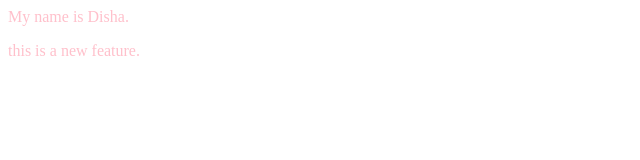
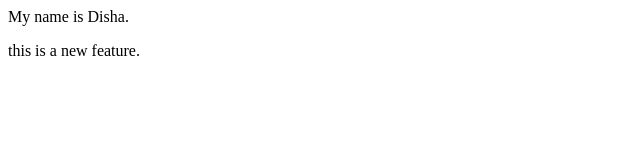
Before and after one commit to Disha1619/localrepo, a plain HTML site: page index.html in a window 1280 px wide. Shown: the whole page, without its empty margins (0-640 px from the left). Drawn offline with Linux system fonts and the light colour scheme.

Commit message:
adding changes

```diff
--- a/index.html
+++ b/index.html
@@ -1,6 +1,2 @@
-
-<head>
-    <link rel="stylesheet" href="style.css">
-  </head>
-  <p> My name is Disha.</p>
+ <p> My name is Disha.</p>
   <p> this is a new feature.</p>
```
